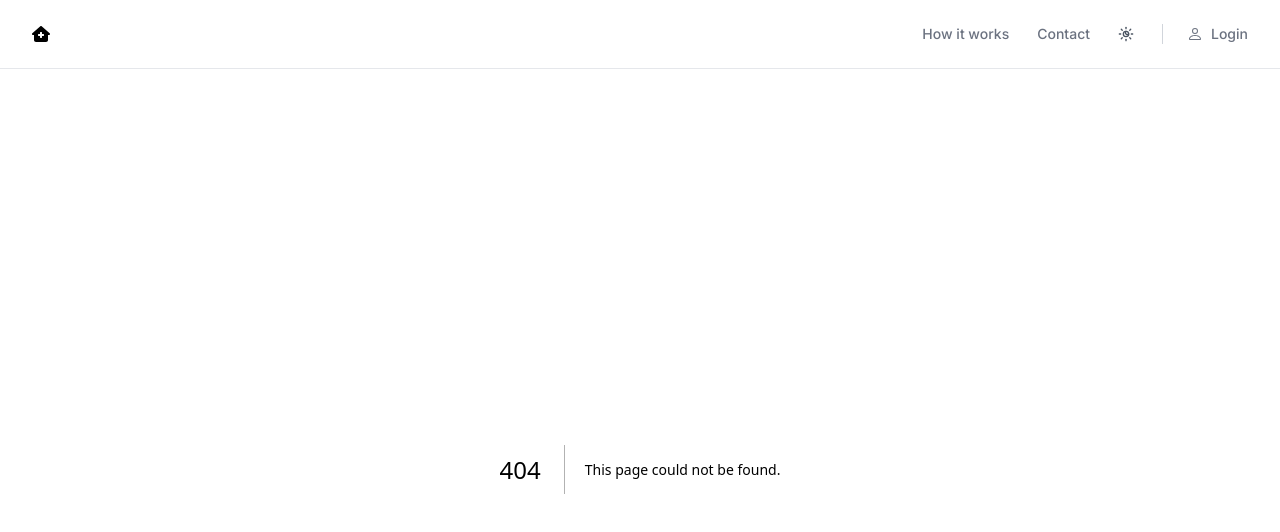
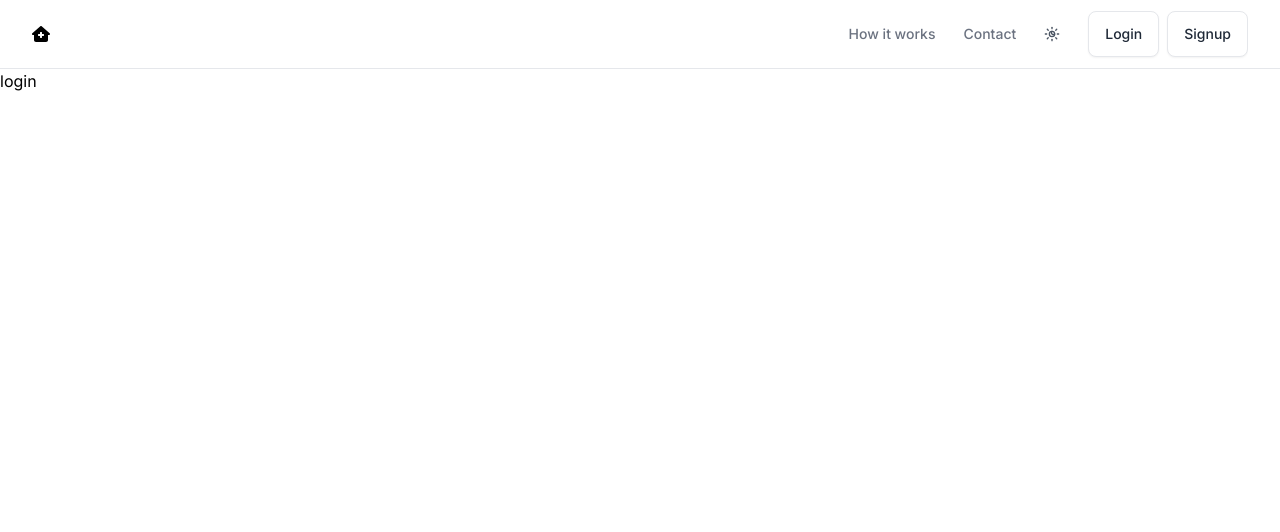
Before and after one commit to Aoblu87/care-advisor, a Next.js app: page /login in a window 1280 px wide. Before the commit this address had no page. Shown: the top 532 px of the page. Built offline with nearby package versions, Linux system fonts and the light colour scheme.

Commit message:
creato link login

```diff
--- /dev/null
+++ b/app/login/page.tsx
@@ -0,0 +1,3 @@
+export default function Page() {
+  return <p>login</p>;
+}
--- a/app/ui/home/login.tsx
+++ b/app/ui/home/login.tsx
@@ -2,9 +2,6 @@ import SignUp from "./sign-up";
 
 export default function Login() {
   return (
-    <html className="h-full">
-      <body className="dark:bg-slate-900 bg-gray-100 flex h-full items-center py-16">
-        <main className="w-full max-w-md mx-auto p-6">
     <div className="mt-7 bg-white border border-gray-200 rounded-xl shadow-sm dark:bg-gray-800 dark:border-gray-700">
       <div className="p-4 sm:p-7">
         <div className="text-center">
@@ -90,8 +87,7 @@ export default function Login() {
                   className="hidden text-xs text-red-600 mt-2"
                   id="email-error"
                 >
-                        Please include a valid email address so we can get back
-                        to you
+                  Please include a valid email address so we can get back to you
                 </p>
               </div>
 
@@ -170,8 +166,5 @@ export default function Login() {
         </div>
       </div>
     </div>
-        </main>
-      </body>
-    </html>
   );
 }
--- a/app/ui/home/navbar.tsx
+++ b/app/ui/home/navbar.tsx
@@ -1,3 +1,4 @@
+import Link from "next/link";
 import { ThemeSwitch } from "./ThemeSwitch";
 import NavLinks from "./nav-links";
 
@@ -62,22 +63,21 @@ export default function Navbar() {
           <div className="flex flex-col gap-y-4 gap-x-0 mt-5 sm:flex-row sm:items-center sm:justify-end sm:gap-y-0 sm:gap-x-7 sm:mt-0 sm:ps-7">
             <NavLinks />
             <ThemeSwitch />
-            <a
-              className="flex items-center gap-x-2 font-medium text-gray-500 hover:text-blue-600 sm:border-s sm:border-gray-300 sm:my-6 sm:ps-6 dark:border-gray-700 dark:text-gray-400 dark:hover:text-blue-500"
-              href="#"
-            >
-              <svg
-                className="flex-shrink-0 w-4 h-4"
-                xmlns="http://www.w3.org/2000/svg"
-                width="16"
-                height="16"
-                fill="currentColor"
-                viewBox="0 0 16 16"
+            <div className="flex gap-x-2">
+              <Link
+                href="/login"
+                className="py-3 px-4 inline-flex items-center gap-x-2 text-sm font-medium rounded-lg border border-gray-200 bg-white text-gray-800 shadow-sm hover:bg-gray-50 disabled:opacity-50 disabled:pointer-events-none dark:bg-slate-900 dark:border-gray-700 dark:text-white dark:hover:bg-gray-800 dark:focus:outline-none dark:focus:ring-1 dark:focus:ring-gray-600"
               >
-                <path d="M8 8a3 3 0 1 0 0-6 3 3 0 0 0 0 6zm2-3a2 2 0 1 1-4 0 2 2 0 0 1 4 0zm4 8c0 1-1 1-1 1H3s-1 0-1-1 1-4 6-4 6 3 6 4zm-1-.004c-.001-.246-.154-.986-.832-1.664C11.516 10.68 10.289 10 8 10c-2.29 0-3.516.68-4.168 1.332-.678.678-.83 1.418-.832 1.664h10z" />
-              </svg>
-              Login
-            </a>
+                Login
+              </Link>
+
+              <button
+                type="button"
+                className="py-3 px-4 inline-flex items-center gap-x-2 text-sm font-medium rounded-lg border border-gray-200 bg-white text-gray-800 shadow-sm hover:bg-gray-50 disabled:opacity-50 disabled:pointer-events-none dark:bg-slate-900 dark:border-gray-700 dark:text-white dark:hover:bg-gray-800 dark:focus:outline-none dark:focus:ring-1 dark:focus:ring-gray-600"
+              >
+                Signup
+              </button>
+            </div>
           </div>
         </div>
       </nav>
```
Lines whose indentation alone changed are shown as unchanged.
